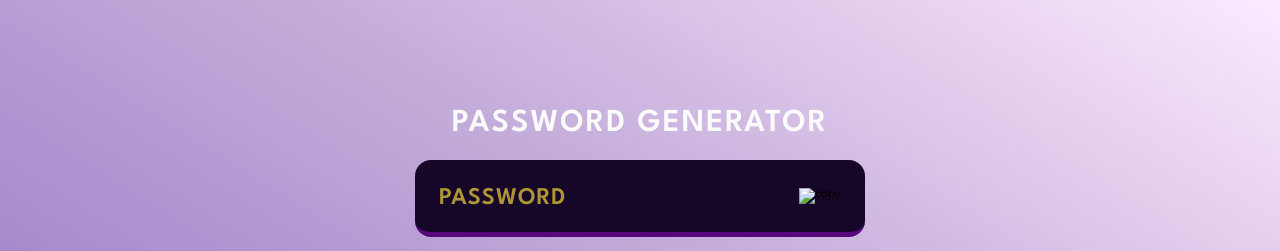
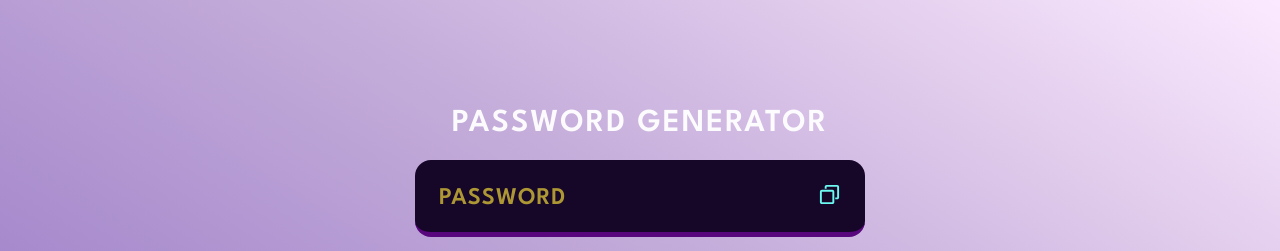
Before and after one commit to Kumar-Akshat22/Password-Generator-Webapp, a plain HTML site: page index.html in a window 1280 px wide. Shown: the top 251 px of the page. Drawn offline with Linux system fonts and the light colour scheme.

Commit message:
Updated index.html

```diff
--- a/index.html
+++ b/index.html
@@ -4,6 +4,7 @@
     <meta charset="UTF-8">
     <meta name="viewport" content="width=device-width, initial-scale=1.0">
     <title>Password Generator</title>
+    <link rel="shortcut icon" href="assets/favicon.ico" type="image/x-icon">
     <link rel="stylesheet" href="styles.css">
 </head>
 <body>
@@ -19,7 +20,7 @@
 
             <button data-copy class="copybtn">
                 <span data-copyMsg class="copyMsg"></span>
-                <img src="copy.svg" alt="copy" width="23" height="23">
+                <img src="assets/copy.svg" alt="copy" width="23" height="23">
             </button>
 
         </div>
```
